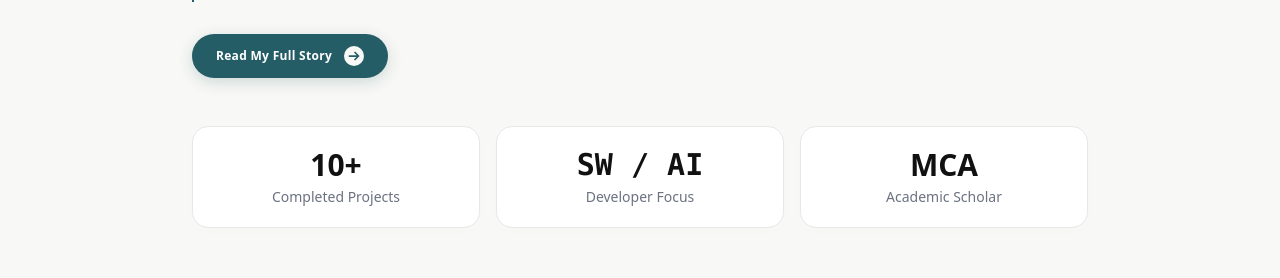
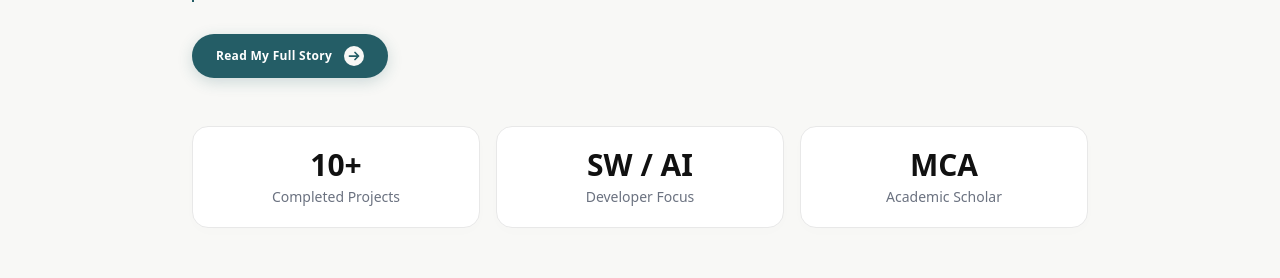
Before and after one commit to kayastha12/alok-portfolio, a Next.js app: page / in a window 1280 px wide. Shown: the part 1326-1604 px from the top of the page. Built offline with nearby package versions, Linux system fonts and the light colour scheme.

Commit message:
feat(admin): make key stats cards in About section dynamically editable

```diff
--- a/src/Data/db.json
+++ b/src/Data/db.json
@@ -36,7 +36,21 @@
     "paragraph1": "I am a dedicated MCA student at GNIOT Group of Institutions, Greater Noida, with a strong foundation in computer applications (BCA from MGKVP, Varanasi). I specialize in developing cross-platform mobile applications using Flutter and implementing reliable backend solutions with Firebase.",
     "paragraph2": "My technical focus is at the intersection of AI integration and Data Analytics. I build intelligent helpers powered by LLM endpoints, deploy custom voice automation agents, and transform transactional databases into business intelligence reporting systems using Power BI Desktop and advanced DAX modeling.",
     "highlightText": "Combining mobile engineering, machine learning pipelines, and data visualization to construct reliable digital products.",
-    "avatarSrc": "/profile.jpg"
+    "avatarSrc": "/profile.jpg",
+    "stats": [
+      {
+        "value": "10+",
+        "label": "Completed Projects"
+      },
+      {
+        "value": "SW / AI",
+        "label": "Developer Focus"
+      },
+      {
+        "value": "MCA",
+        "label": "Academic Scholar"
+      }
+    ]
   },
   "whyChoose": {
     "badge": "Philosophy",
--- a/src/app/admin/page.tsx
+++ b/src/app/admin/page.tsx
@@ -557,6 +557,64 @@ export default function AdminDashboard() {
                         onChange={(e) => setData({ ...data, about: { ...data.about, highlightText: e.target.value } })}
                         className="w-full p-4 rounded-xl bg-[#060C0D] border border-[#142224] text-sm text-white outline-none focus:border-[#206F7A]/40 resize-none"
                       />
+                    </div>
+
+                    {/* Stats / Cards Grid section */}
+                    <div className="border-t border-[#142224] pt-6 space-y-6">
+                      <h4 className="text-sm font-bold">Key Stats Cards</h4>
+                      <p className="text-xs text-[#809699]">Edit the three key statistic card values and labels visible on the About section.</p>
+
+                      <div className="grid grid-cols-1 md:grid-cols-3 gap-6">
+                        {(data.about.stats || [
+                          { value: "10+", label: "Completed Projects" },
+                          { value: "SW / AI", label: "Developer Focus" },
+                          { value: "MCA", label: "Academic Scholar" }
+                        ]).map((stat: any, index: number) => (
+                          <div key={index} className="bg-[#060C0D] border border-[#142224] p-4 rounded-2xl space-y-3">
+                            <span className="text-[9px] bg-[#206F7A]/20 text-[#206F7A] border border-[#206F7A]/30 px-2 py-0.5 rounded-full font-bold uppercase tracking-wider">Card {index + 1}</span>
+                            <div>
+                              <label className="text-[9px] font-bold text-[#809699] uppercase tracking-wider block mb-1">Card Value</label>
+                              <input
+                                type="text"
+                                value={stat.value}
+                                onChange={(e) => {
+                                  const currentStats = data.about.stats ? [...data.about.stats] : [
+                                    { value: "10+", label: "Completed Projects" },
+                                    { value: "SW / AI", label: "Developer Focus" },
+                                    { value: "MCA", label: "Academic Scholar" }
+                                  ];
+                                  currentStats[index].value = e.target.value;
+                                  setData({
+                                    ...data,
+                                    about: { ...data.about, stats: currentStats }
+                                  });
+                                }}
+                                className="w-full p-2.5 rounded-xl bg-[#070D0E] border border-[#142224] text-xs text-white outline-none focus:border-[#206F7A]/40"
+                              />
+                            </div>
+                            <div>
+                              <label className="text-[9px] font-bold text-[#809699] uppercase tracking-wider block mb-1">Card Label</label>
+                              <input
+                                type="text"
+                                value={stat.label}
+                                onChange={(e) => {
+                                  const currentStats = data.about.stats ? [...data.about.stats] : [
+                                    { value: "10+", label: "Completed Projects" },
+                                    { value: "SW / AI", label: "Developer Focus" },
+                                    { value: "MCA", label: "Academic Scholar" }
+                                  ];
+                                  currentStats[index].label = e.target.value;
+                                  setData({
+                                    ...data,
+                                    about: { ...data.about, stats: currentStats }
+                                  });
+                                }}
+                                className="w-full p-2.5 rounded-xl bg-[#070D0E] border border-[#142224] text-xs text-white outline-none focus:border-[#206F7A]/40"
+                              />
+                            </div>
+                          </div>
+                        ))}
+                      </div>
                     </div>
                   </div>
                 </div>
--- a/src/components/About.tsx
+++ b/src/components/About.tsx
@@ -11,6 +11,10 @@ interface AboutProps {
     paragraph2: string;
     highlightText: string;
     avatarSrc: string;
+    stats?: {
+      value: string;
+      label: string;
+    }[];
   };
 }
 
@@ -21,6 +25,12 @@ export default function About({ data }: AboutProps) {
   const paragraph2 = data?.paragraph2 || "My technical focus is at the intersection of AI integration and Data Analytics. I build intelligent helpers powered by LLM endpoints, deploy custom voice automation agents, and transform transactional databases into business intelligence reporting systems using Power BI Desktop and advanced DAX modeling.";
   const highlightText = data?.highlightText || "Combining mobile engineering, machine learning pipelines, and data visualization to construct reliable digital products.";
   const avatarSrc = data?.avatarSrc || "/profile.jpg";
+
+  const stats = data?.stats || [
+    { value: "10+", label: "Completed Projects" },
+    { value: "SW / AI", label: "Developer Focus" },
+    { value: "MCA", label: "Academic Scholar" }
+  ];
 
   return (
     <section
@@ -82,31 +92,20 @@ export default function About({ data }: AboutProps) {
 
           {/* Stats Grid */}
           <div className="grid grid-cols-3 gap-4 mt-12 w-full">
-
-            <motion.div
-              whileHover={{ y: -5 }}
-              className="bg-luxury-card border border-luxury-border rounded-2xl p-5 text-center shadow-[0_4px_15px_rgba(0,0,0,0.01)] hover:border-luxury-accent/30 transition-all duration-300"
-            >
-              <h3 className="text-2xl md:text-3xl font-extrabold text-luxury-text">10+</h3>
-              <p className="text-luxury-muted text-xs md:text-sm mt-1 font-medium">Completed Projects</p>
-            </motion.div>
-
-            <motion.div
-              whileHover={{ y: -5 }}
-              className="bg-luxury-card border border-luxury-border rounded-2xl p-5 text-center shadow-[0_4px_15px_rgba(0,0,0,0.01)] hover:border-luxury-accent/30 transition-all duration-300"
-            >
-              <h3 className="text-2xl md:text-3xl font-extrabold text-luxury-text font-mono">SW / AI</h3>
-              <p className="text-luxury-muted text-xs md:text-sm mt-1 font-medium">Developer Focus</p>
-            </motion.div>
-
-            <motion.div
-              whileHover={{ y: -5 }}
-              className="bg-luxury-card border border-luxury-border rounded-2xl p-5 text-center shadow-[0_4px_15px_rgba(0,0,0,0.01)] hover:border-luxury-accent/30 transition-all duration-300"
-            >
-              <h3 className="text-2xl md:text-3xl font-extrabold text-luxury-text">MCA</h3>
-              <p className="text-luxury-muted text-xs md:text-sm mt-1 font-medium">Academic Scholar</p>
-            </motion.div>
-
+            {stats.map((stat, idx) => (
+              <motion.div
+                key={idx}
+                whileHover={{ y: -5 }}
+                className="bg-luxury-card border border-luxury-border rounded-2xl p-5 text-center shadow-[0_4px_15px_rgba(0,0,0,0.01)] hover:border-luxury-accent/30 transition-all duration-300"
+              >
+                <h3 className="text-2xl md:text-3xl font-extrabold text-luxury-text">
+                  {stat.value}
+                </h3>
+                <p className="text-luxury-muted text-xs md:text-sm mt-1 font-medium">
+                  {stat.label}
+                </p>
+              </motion.div>
+            ))}
           </div>
         </motion.div>
 
```
